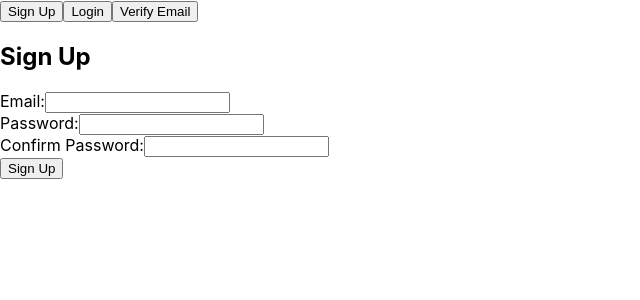
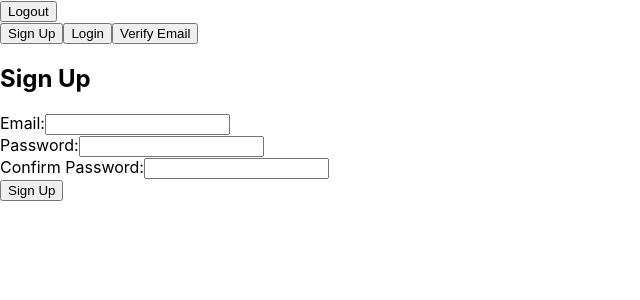
Before and after one commit to ravi55662580/tracker, a React (Create React App) app: page / in a window 1280 px wide. Shown: the top 300 px of the page, without its empty margins (0-640 px from the left). Built offline with nearby package versions, Linux system fonts and the light colour scheme.

Commit message:
logout added

```diff
--- a/src/App.js
+++ b/src/App.js
@@ -4,7 +4,8 @@ import Signup from './SignUp';
 import Login from './Login';
 import Dashboard from './Dashboard';
 import ProfileCompletion from './ProfileCompletion';
-import VerifyEmail from './Verifyemail'; // Import the VerifyEmail component
+import VerifyEmail from './Verifyemail';
+import Logout from './Logout'; // Import the Logout component
 
 const App = () => {
   const [currentPage, setCurrentPage] = useState('signup');
@@ -27,17 +28,17 @@ const App = () => {
 
   return (
     <div className="app-container">
+      {/* Add logout button */}
+      <Logout />
       <div className="login-section">
         <button onClick={() => handlePageChange('signup')}>Sign Up</button>
         <button onClick={() => handlePageChange('login')}>Login</button>
-        {/* Add Verify Email button */}
         <button onClick={() => handlePageChange('verifyEmail')}>Verify Email</button>
       </div>
       {currentPage === 'signup' && <Signup onLogin={handleLoginSuccess} />}
       {currentPage === 'login' && <Login onSignup={() => handlePageChange('signup')} onLoginSuccess={handleLoginSuccess} />}
       {currentPage === 'dashboard' && <Dashboard />}
       {currentPage === 'profileCompletion' && <ProfileCompletion onComplete={() => handlePageChange('dashboard')} />}
-      {/* Render VerifyEmail component if currentPage is 'verifyEmail' */}
       {currentPage === 'verifyEmail' && <VerifyEmail />}
     </div>
   );
--- /dev/null
+++ b/src/Logout.js
@@ -0,0 +1,19 @@
+// Logout.js
+import React from 'react';
+
+const Logout = () => {
+  const handleLogout = () => {
+    // Clear idToken from local storage
+    localStorage.removeItem('idToken');
+    // Redirect user to the login page
+    window.location.href = '/login';
+  };
+
+  return (
+    <div className="logout-container">
+      <button onClick={handleLogout}>Logout</button>
+    </div>
+  );
+};
+
+export default Logout;
```
